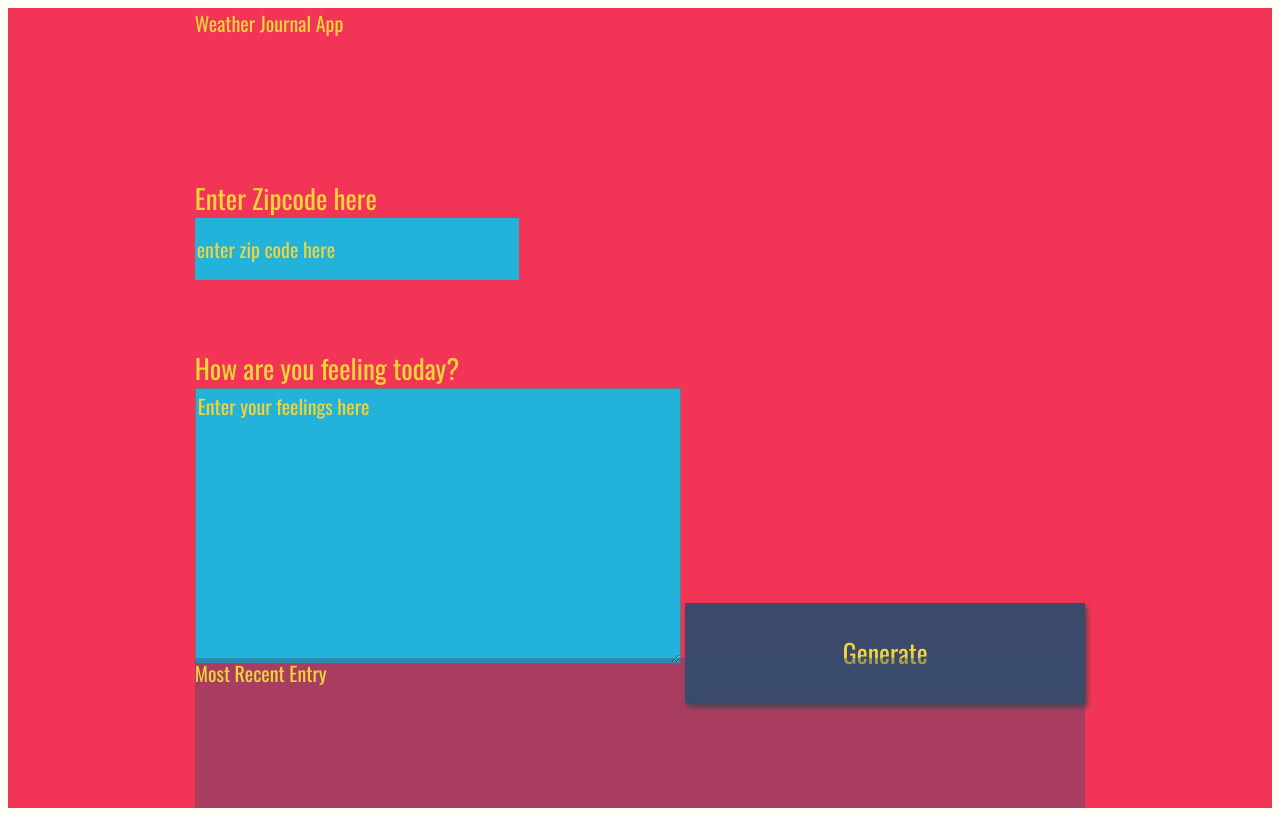
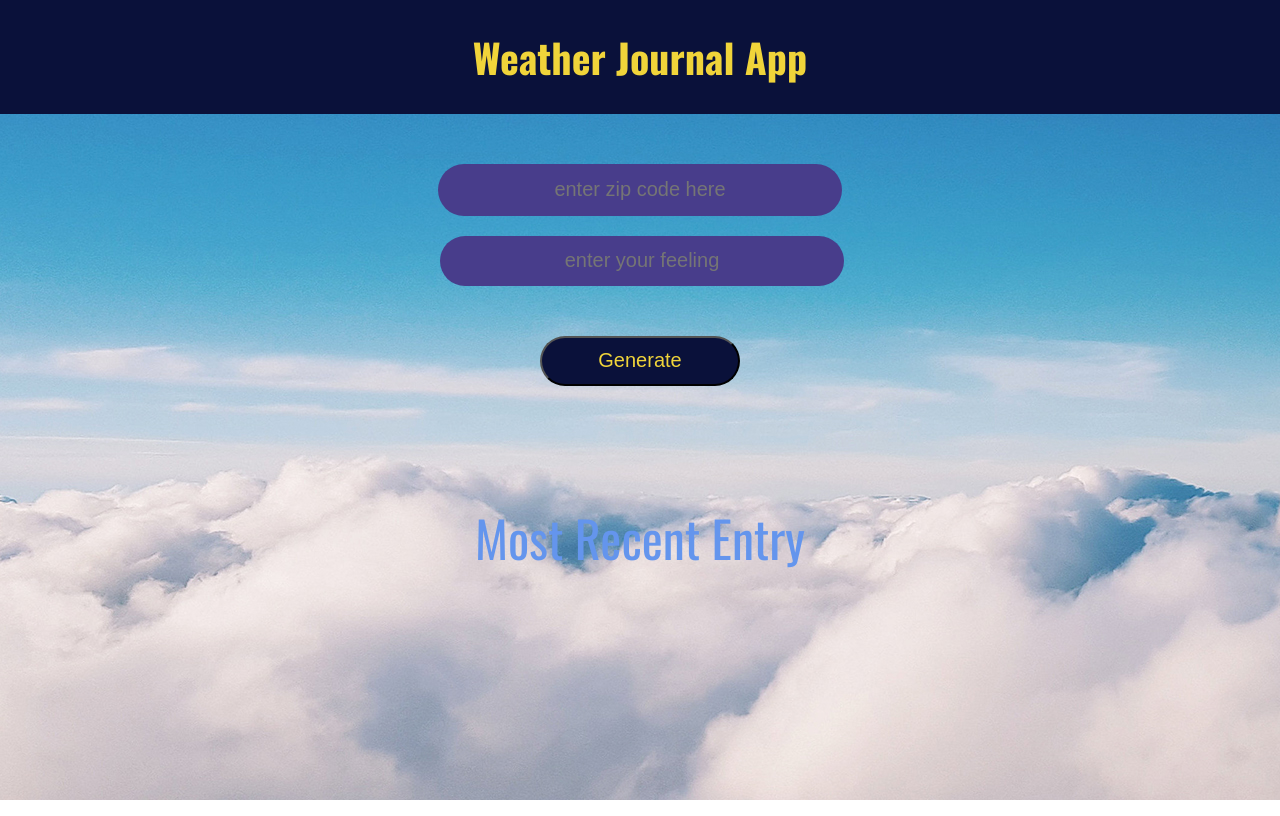
Before and after one commit to Ahmed-Dadousha/Weather-Journal-App, a plain HTML site: page website/index.html in a window 1280 px wide. Drawn offline with nearby package versions, Linux system fonts and the light colour scheme; a web font is replaced by a local one.

Commit message:
new design

```diff
--- a/website/app.js
+++ b/website/app.js
@@ -1,67 +1,70 @@
-document.addEventListener("DOMContentLoaded",()=>{
+document.addEventListener('DOMContentLoaded', () => {
 	/*Global Variables */
-const baseURL = "https://api.openweathermap.org/data/2.5/weather?zip=";
-const apiKey = ",&appid=b708249b0a1d4c731078cf6e9bf44801&units=imperial";
+	const baseURL = 'https://api.openweathermap.org/data/2.5/weather?zip=';
+	const apiKey = ',&appid=b708249b0a1d4c731078cf6e9bf44801&units=imperial';
 	// Create a new date instance dynamically with JS
 	let d = new Date();
-let date = d.getMonth()+1+'.'+ d.getDate()+'.'+ d.getFullYear();
+	let date = d.getDate() + '.' + d.getMonth() + 1 + '.' + d.getFullYear();
 
 	//Adding Data to Server
-const postData = async (url = "" , Data={})=>{
-    const response = await fetch("/postData" , {
-        method:'POST',
-        credentials:'same-origin',
-        headers:{
-            'Content-type':'application/json'
+	const postData = async (url = '', Data = {}) => {
+		const response = await fetch('/postData', {
+			method: 'POST',
+			credentials: 'same-origin',
+			headers: {
+				'Content-type': 'application/json',
 			},
-        body:JSON.stringify(Data),
+			body: JSON.stringify(Data),
 		});
 
-try{
+		try {
 			const newData = await response.json();
 			console.log(newData);
 			return newData;
+		} catch (error) {
+			console.log('Error', error);
 		}
-catch(error){
-    console.log("Error",error)
-}
-}
+	};
 
 	//Get Data from openWeatherMap api
-const GetData = async (URL,Code,Key,userResponse)=>{
-    const res = await fetch(URL+Code+Key);
+	const GetData = async (URL, Code, Key) => {
+		const res = await fetch(URL + Code + Key);
 		try {
 			const data = await res.json();
 			return data;
 		} catch (error) {
-        console.log("Error "+ error)
+			console.log('Error ' + error);
 		}
-
 	};
 
 	//Button Click Event
-document.getElementById("generate").addEventListener("click",async ()=>{
-    const zipCode = document.getElementById("zip").value;
-    const userResponse = document.querySelector("#feelings").value;
+	document.getElementById('generate').addEventListener('click', async () => {
+		const zipCode = document.getElementById('zip').value;
+		const userResponse = document.querySelector('#feeling').value;
 
 		//Show Data To User
-const showData = async (url)=>{
+		const showData = async (url) => {
 			const respo = await fetch(url);
-    try{
+			try {
 				const data = await respo.json();
 				//Selecting UI elements to update
-        document.querySelector("#date").innerHTML = "Date is: " + data.date;
-        document.querySelector("#temp").innerHTML = "Temp is: " + data.temperature;
-        document.querySelector("#content").innerHTML = "Feeling is: " + data.userResponse;
-    }catch(error){
-        console.log("error"+error);
+				document.querySelector('#date').innerHTML = 'Date: ' + data.date;
+				document.querySelector('#temp').innerHTML =
+					'Temp: ' + data.temperature + '°C';
+				document.querySelector('#content').innerHTML =
+					'Feeling: ' + data.userResponse;
+			} catch (error) {
+				console.log('error' + error);
 			}
 		};
 		// Calling Functions
-GetData(baseURL,zipCode,apiKey).then((data)=>{
-    postData("/postData",{date , temperature:data.main.temp , userResponse});
-    showData("getData");
+		GetData(baseURL, zipCode, apiKey).then((data) => {
+			postData('/postData', {
+				date,
+				temperature: data.main.temp,
+				userResponse,
 			});
-
+			showData('getData');
 		});
 	});
+});
--- a/website/index.html
+++ b/website/index.html
@@ -1,33 +1,39 @@
 <!DOCTYPE html>
 <html>
 	<head>
-<meta charset="UTF-8">
+		<meta charset="UTF-8" />
 		<title>Weather Journal</title>
-<link href="https://fonts.googleapis.com/css?family=Oswald:400,600,700|Ranga:400,700&display=swap" rel="stylesheet">
-<link rel="stylesheet" href="style.css">
+		<link
+			href="https://fonts.googleapis.com/css?family=Oswald:400,600,700|Ranga:400,700&display=swap"
+			rel="stylesheet"
+		/>
+		<link rel="stylesheet" href="style.css" />
 		<script src="app.js" type="text/javascript"></script>
-
 	</head>
 	<body>
-<div id = "app">
-  <div class ="holder headline">
-    Weather Journal App
+		<div id="app">
+			<div class="holder headline">
+				<h1>Weather Journal App</h1>
 			</div>
-  <div class ="holder zip">
-    <label for="zip">Enter Zipcode here</label>
-    <input type="text" id="zip" placeholder="enter zip code here">
+
+			<div class="holder zip">
+				<input type="text" id="zip" placeholder="enter zip code here" />
 			</div>
-  <div class ="holder feel">
-    <label for="feelings">How are you feeling today?</label>
-    <textarea class= "myInput" id="feelings" placeholder="Enter your feelings here" rows="9" cols="50"></textarea>
-    <button id="generate" type = "submit"> Generate </button>
+
+			<div class="holder feel">
+				<input type="text" placeholder="enter your feeling" id="feeling" />
 			</div>
-  <div class ="holder entry">
-    <div class = "title">Most Recent Entry</div>
-    <div id = "entryHolder">
-    <div id = "date"></div>
-    <div id = "temp"></div>
-    <div id = "content"></div>
+
+			<div class="holder controls">
+				<button id="generate" type="submit">Generate</button>
+			</div>
+
+			<div class="holder entry">
+				<div class="title">Most Recent Entry</div>
+				<div id="entryHolder">
+					<div id="date"></div>
+					<div id="temp"></div>
+					<div id="content"></div>
 				</div>
 			</div>
 		</div>
--- a/website/style.css
+++ b/website/style.css
@@ -1,112 +1,110 @@
-body{
-    background: #fffff8;
-    font-family: -apple-system, BlinkMacSystemFont, sans-serif;
+/* Start global */
+body {
+	background: url(./bg.jpg);
+	font-family: -apple-system, BlinkMacSystemFont, sans-serif;
 }
 
-#app{
-    display: grid;
-    grid-auto-rows: minmax(150px, auto);
-    /* grid-template-columns:  */
-    height:100vh;
-    background: #f23557;
-    color: #f0d43a;
-    justify-content: center;
-    grid-gap: 1em;
-    font-size: 20px;
-    font-family: 'Oswald', sans-serif;
+#app {
+	display: flex;
+	color: #f0d43a;
+	justify-content: center;
+	align-items: center;
+	flex-direction: column;
+	font-size: 20px;
+	font-family: 'Oswald', sans-serif;
+	position: fixed;
+	top: 0;
+	left: 0;
+	width: 100%;
 }
+.holder {
+	display: flex;
+	flex-direction: column;
+}
+/* End global */
 
-.holder{
+/* Start headline */
+.headline {
+	background-color: #0a113a;
+	width: 100%;
+	text-align: center;
+	justify-content: center;
+}
+/* End headline */
 
+/* Start zip */
+.zip {
+	margin-top: 50px;
 }
+.zip input {
+	width: 400px;
+	height: 50px;
+	text-align: center;
+	border-radius: 30px;
+	border-style: none;
+	outline: none;
+	background-color: darkslateblue;
+	font-size: 20px;
+}
+/* End zip */
 
-.entry{
-    background: rgba(59, 74, 107, .4);
+/* Start feel */
+.feel {
+	margin-top: 20px;
+	width: 400px;
+	height: 50px;
 }
+.feel input {
+	width: 100%;
+	height: 100%;
+	border-radius: 30px;
+	border: none;
+	outline: none;
+	background-color: darkslateblue;
+	font-size: 20px;
+	text-align: center;
+}
+/* End feel */
 
-#entryHolder{
+/* Start controls  */
+.controls {
+	margin-top: 50px;
+}
+button {
+	width: 200px;
+	height: 50px;
+	background-color: #0a113a;
+	color: #f0d43a;
+	border-radius: 30px;
+	cursor: pointer;
+	font-size: 20px;
+}
+button:hover {
+	background-color: navy;
+}
+button:active {
+	background-color: darkblue;
+}
+/* End controls */
 
+/* Start entry */
+.entry {
+	position: absolute;
+	margin-top: 100px;
+	color: cornflowerblue;
+	width: 700px;
+	height: 100px;
+	top: 400px;
+	font-size: 50px;
 }
-
-#date{
-
+.entry .title {
+	position: relative;
+	top: 0px;
+	text-align: center;
 }
-
-#temp{
-
+.entry #entryHolder {
+	display: flex;
+	justify-content: space-between;
+	padding: 10px;
 }
-
-#content{
-
-}
-
-.headline {
-
-}
-.title{
-
-}
-
-/*  Basic Styling To Override Default For Basic HTML Elements */
-label{
-    display:block;
-    font-size: 27px;
-}
-
-input{
-    display:block;
-    height: 60px;
-    width: 320px;
-    background:#22b2da;
-    color: #f0d43a;
-    font-size: 20px;
-    font-family: 'Oswald', sans-serif;
-    border: none;
-}
-
-button{
-    width: 400px;
-    height: 100px;
-    background: #3b4a6b;
-    color: #f0d43a;
-    font-size: 26px;
-    font-family: 'Oswald', sans-serif;
-    border: none;
-    box-shadow: 2px 4px 5px #444;
-}
-button:hover{
-    cursor: pointer;
-}
-h1{
-    font-size: 36px;
-}
-
-textarea{
-    background:#22b2da;
-    color: #f0d43a;
-    font-size: 20px;
-    font-family: 'Oswald', sans-serif;
-}
-/* Reset style for HTML element on active to have no border*/
-input:focus,
-select:focus,
-textarea:focus,
-button:focus {
-    outline: none;
-}
-/* Style for Placeholder Text*/
-::placeholder { /* Firefox, Chrome, Opera */
-    color: #f0d43a;
-    font-family: 'Oswald', sans-serif;
-
-}
-:-ms-input-placeholder { /* Internet Explorer 10-11 */
-    color: #f0d43a;
-    font-family: 'Oswald', sans-serif;
-
-}
-::-ms-input-placeholder { /* Microsoft Edge */
-    color: #f0d43a;
-    font-family: 'Oswald', sans-serif;
-
-}
+/* End entry */
```
Also changed, not shown: website/bg.jpg (added), 1 other file. Lines whose indentation alone changed are shown as unchanged.
